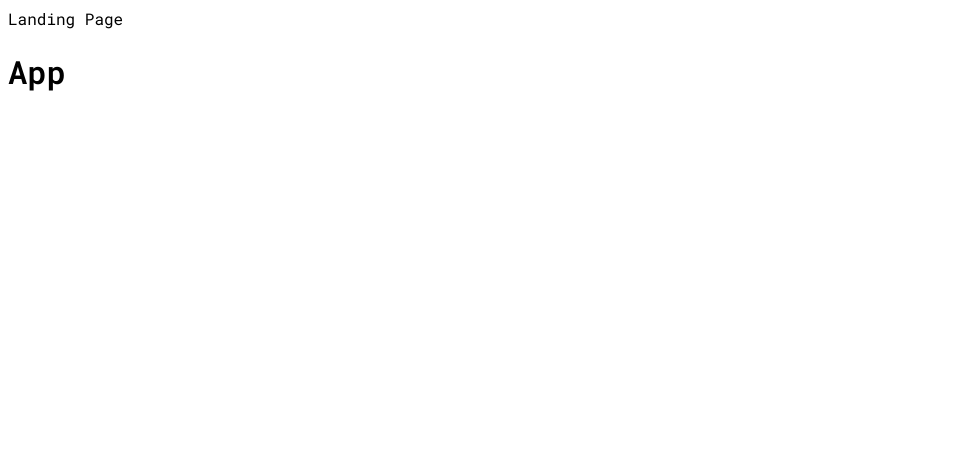
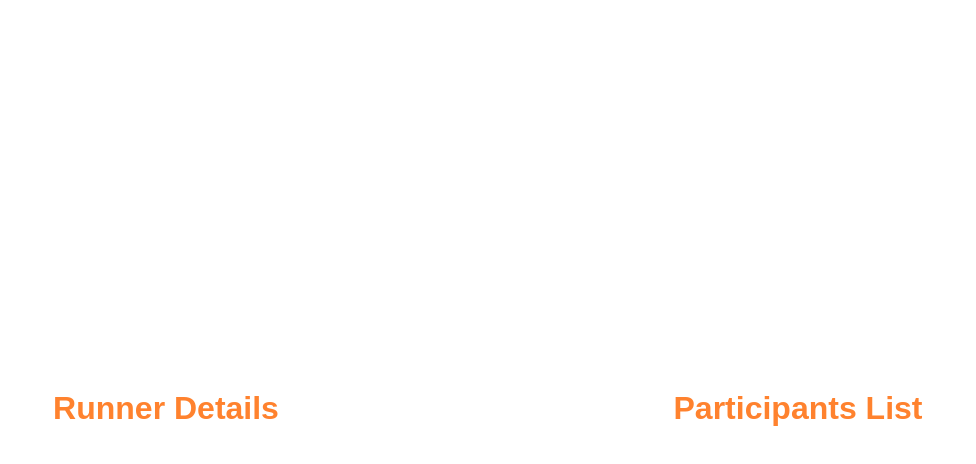
Before and after one commit to Trlaic/Racing-app, a React (Vite) app: page / in a window 1280 px wide. Shown: the top 464 px of the page, without its empty margins (0-976 px from the left). Built offline with nearby package versions, Linux system fonts and the light colour scheme.

Commit message:
x03: Setting up structure - step II

```diff
--- a/src/App.jsx
+++ /dev/null
@@ -1,7 +0,0 @@
-export default function App() {
-  return (
-    <h1>
-      App
-    </h1>
-  )
-}
--- /dev/null
+++ b/src/components/ParticipantsList.jsx
@@ -0,0 +1,7 @@
+export default function ParticipantsList() {
+    return (
+        <h1>
+            Participants List
+        </h1>
+    )
+}
--- /dev/null
+++ b/src/components/RunnerDetails.jsx
@@ -0,0 +1,7 @@
+export default function RunnerDetails() {
+    return (
+        <h1>
+            Runner Details
+        </h1>
+    )
+}
--- a/src/main.scss
+++ b/src/main.scss
@@ -1,3 +1,5 @@
+@import './variables.scss';
+
 body {
-    font-family: 'Roboto Mono', monospace
+    font-family: 'Roboto Mono', monospace;
 }
--- a/src/pages/LandingPage.jsx
+++ b/src/pages/LandingPage.jsx
@@ -1,10 +1,16 @@
-import App from "../App";
+import './LandingPage.scss';
+import ParticipantsList from "../components/ParticipantsList";
+import RunnerDetails from "../components/RunnerDetails";
 
 export default function LandingPage() {
     return (
-        <div>
-            Landing Page
-            <App />
+        <div className="container">
+            <div className='container--left'>
+                <RunnerDetails />
+            </div>
+            <div className='container--right'>
+                <ParticipantsList />
+            </div>
         </div>
     )
 }
--- /dev/null
+++ b/src/pages/LandingPage.scss
@@ -0,0 +1,16 @@
+@import '../variables.scss';
+
+.container {
+    display: flex;
+    flex-direction: row;
+    height: 100vh;
+    color: $color-primary--light;
+
+    &--left {
+        flex-basis: 25%;
+    }
+
+    &--right {
+        flex-basis: 75%;
+    }
+}
--- /dev/null
+++ b/src/variables.scss
@@ -0,0 +1,11 @@
+// Colors
+
+$color-primary--dark: rgb(238, 83, 17);
+$color-primary--regular: rgb(255, 102, 25);
+$color-primary--light: rgb(255, 130, 46);
+
+$color-secondary: rgb(77, 77, 128);
+$color-tertiary: rgb(83, 255, 25);
+
+$-color-gray--dark: rgb(90, 90, 90);
+$-color-gray--light: rgb(211, 211, 211);
```
